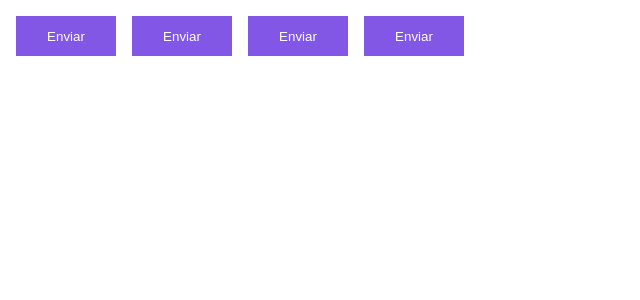
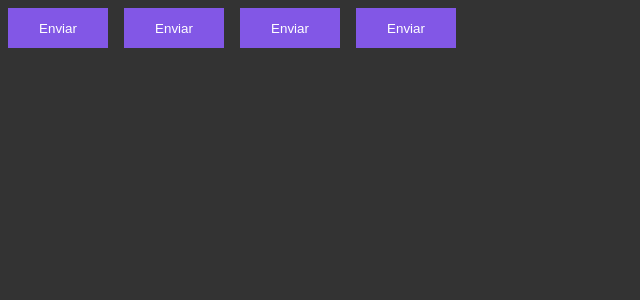
Before and after one commit to FernandoBrino/02-ignite-timer, a React (Vite) app: page / in a window 1280 px wide. Shown: the top 300 px of the page, without its empty margins (0-640 px from the left). Built offline with nearby package versions, Linux system fonts and the light colour scheme.

Commit message:
Global styles

```diff
--- a/src/App.tsx
+++ b/src/App.tsx
@@ -1,5 +1,6 @@
 import { ThemeProvider } from "styled-components";
 import { Button } from "./components/Button";
+import { GlobalStyle } from "./styles/global";
 import { defaultTheme } from "./styles/themes/default";
 
 
@@ -10,6 +11,8 @@
       <Button variant={"secondary"}/>
       <Button variant={"success"}/>
       <Button variant={"danger"}/>
+
+      <GlobalStyle/>
     </ThemeProvider>
   )
 
--- /dev/null
+++ b/src/styles/global.ts
@@ -0,0 +1,14 @@
+import { createGlobalStyle } from "styled-components";
+
+export const GlobalStyle = createGlobalStyle`
+  * {
+    margin: 0;
+    padding: 0;
+    box-sizing: border-box;
+  }
+
+  body {
+    background: #333;
+    color: #fff;
+  }
+`;
```
